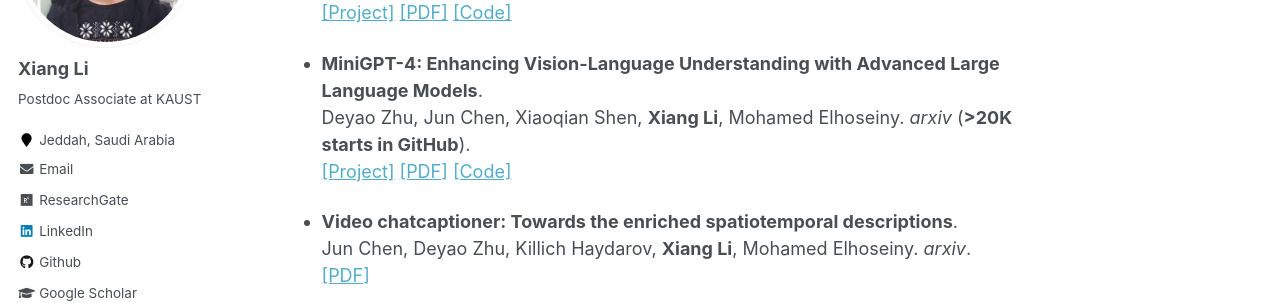
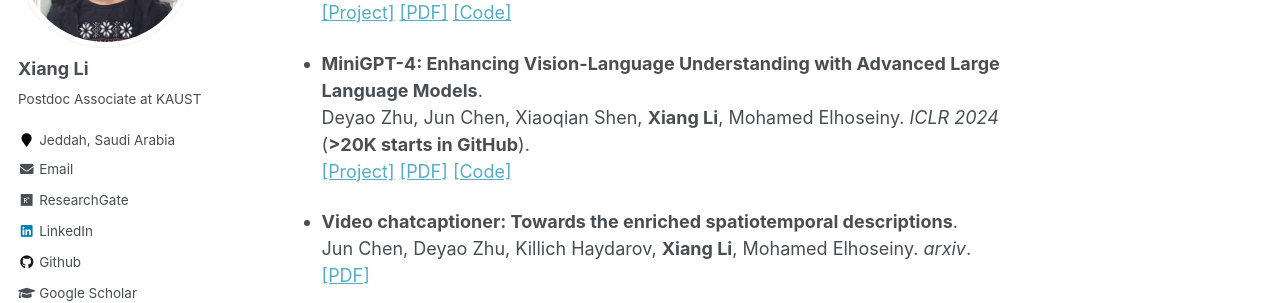
Before and after one commit to lx709/lx709.github.io, a Jekyll site: the page built from _pages/publications.md, in a window 1280 px wide and 900 px high, scrolled down 401 px. Shown: the part 153-456 px from the top of the window. Built offline with Jekyll 4.4.1, drawn with Linux system fonts in a browser that asks for light colours; some web fonts are replaced.

Commit message:
Update publications.md

```diff
--- a/_pages/publications.md
+++ b/_pages/publications.md
@@ -20,7 +20,7 @@ Jun Chen, Deyao Zhu, Xiaoqian Shen, <b>Xiang Li</b>, Zechun Liu, Pengchuan Zhang
 [[Code]](https://github.com/Vision-CAIR/MiniGPT-4)
 
 * <b>MiniGPT-4: Enhancing Vision-Language Understanding with Advanced Large Language Models</b>. <br>
-Deyao Zhu, Jun Chen, Xiaoqian Shen, <b>Xiang Li</b>, Mohamed Elhoseiny. <i>arxiv</i> (<b>>20K starts in GitHub</b>).<br>
+Deyao Zhu, Jun Chen, Xiaoqian Shen, <b>Xiang Li</b>, Mohamed Elhoseiny. <i>ICLR 2024</i> (<b>>20K starts in GitHub</b>).<br>
 [[Project]](https://minigpt-4.github.io/)
 [[PDF]](https://arxiv.org/abs/2304.10592)
 [[Code]](https://github.com/Vision-CAIR/MiniGPT-4)
```
